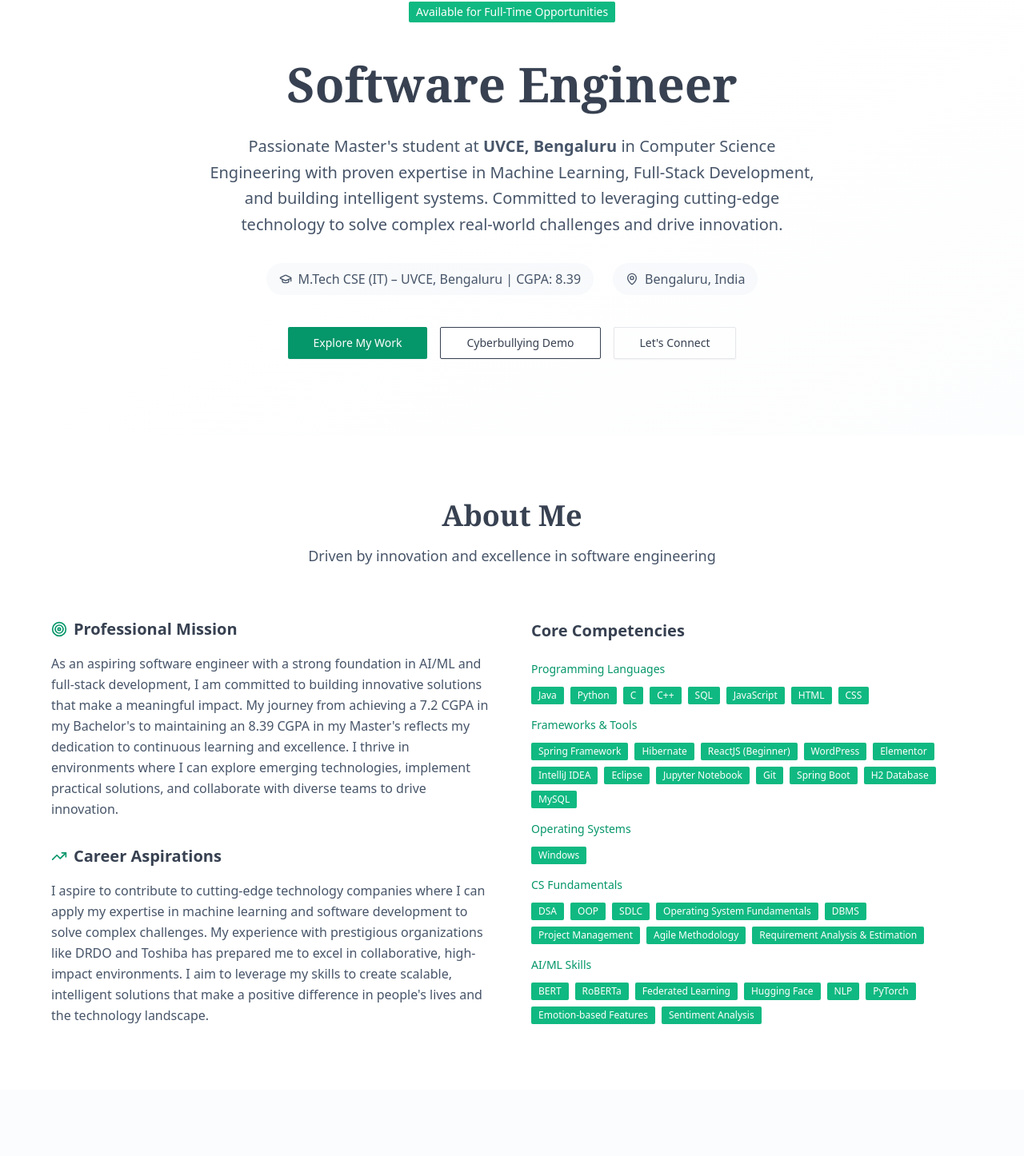
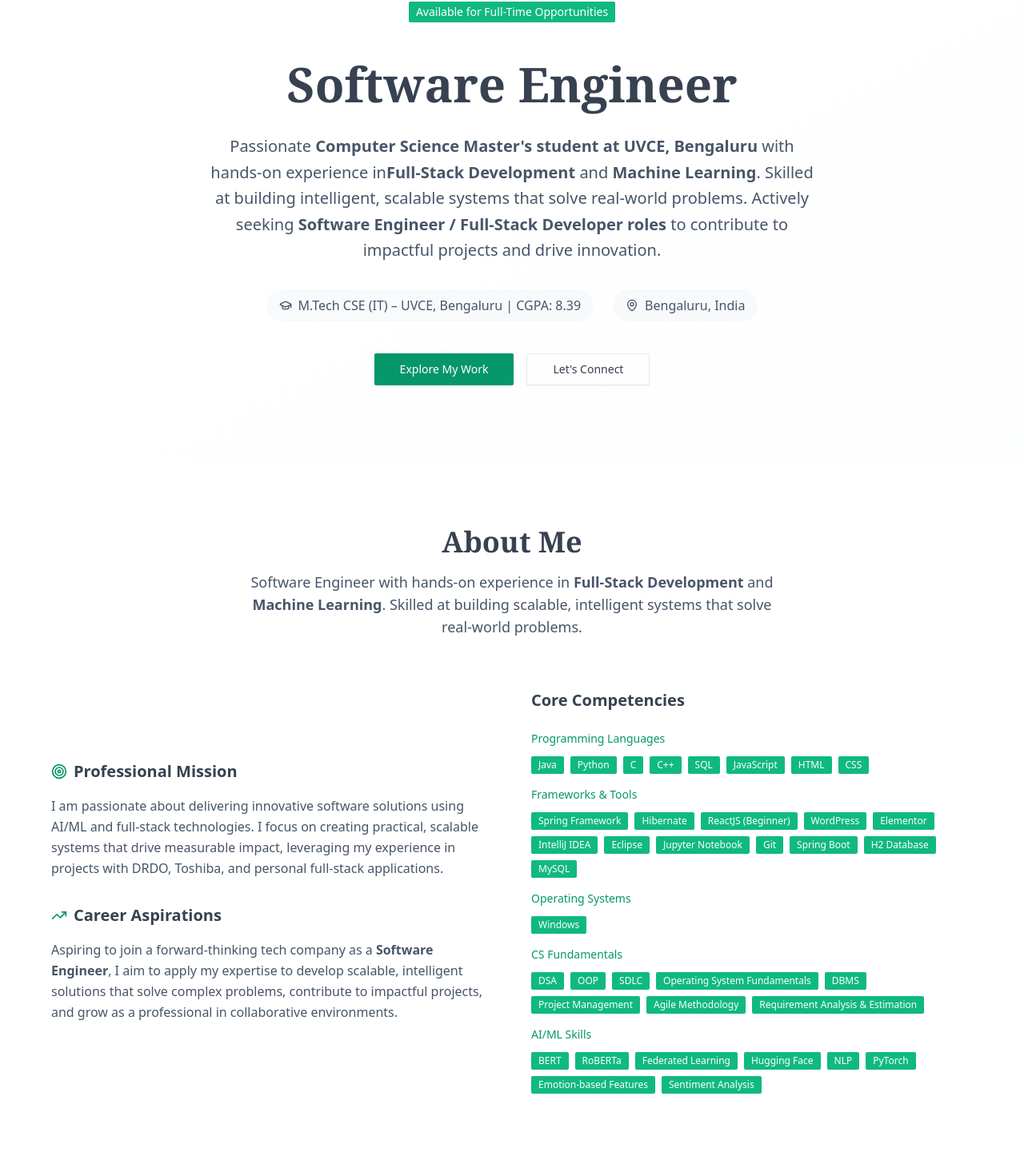
Before and after one commit to Harini410/PortFolio-02, a Next.js app: page / in a window 1280 px wide. Shown: the part 279-1725 px from the top of the page at 80% size. Built offline with nearby package versions, Linux system fonts and the light colour scheme; a web font is replaced by a local one.

Commit message:
Update page.tsx

```diff
--- a/app/page.tsx
+++ b/app/page.tsx
@@ -70,10 +70,11 @@ export default function Portfolio() {
       Software Engineer
     </h2>
     <p className="text-xl text-muted-foreground mb-8 max-w-3xl mx-auto leading-relaxed">
-      Passionate Master's student at <strong>UVCE, Bengaluru</strong> in Computer Science Engineering with proven expertise in Machine Learning,
-      Full-Stack Development, and building intelligent systems. Committed to leveraging cutting-edge technology to
-      solve complex real-world challenges and drive innovation.
-    </p>
+  Passionate <strong>Computer Science Master's student at UVCE, Bengaluru</strong> with hands-on experience in
+  <strong>Full-Stack Development</strong> and <strong>Machine Learning</strong>. Skilled at building intelligent, scalable systems that solve real-world problems.
+  Actively seeking <strong>Software Engineer / Full-Stack Developer roles</strong> to contribute to impactful projects and drive innovation.
+</p>
+
     <div className="flex items-center justify-center gap-6 mb-10 flex-wrap">
       <div className="flex items-center gap-2 text-muted-foreground bg-card/50 px-4 py-2 rounded-full">
         <GraduationCap className="h-4 w-4" />
@@ -89,11 +90,7 @@ export default function Portfolio() {
     <a href="#projects">Explore My Work</a>
   </Button>
 
-  <Button size="lg" variant="outline" asChild className="px-8 border-foreground text-foreground">
-    <a href="https://cyberbullying-detection-eta.vercel.app/" target="_blank" rel="noopener noreferrer">
-      Cyberbullying Demo
-    </a>
-  </Button>
+
 
   <Button size="lg" variant="outline" asChild className="px-8 bg-transparent">
     <a href="#contact">Let's Connect</a>
@@ -109,7 +106,7 @@ export default function Portfolio() {
     <div className="text-center mb-16">
       <h3 className="text-4xl font-bold font-serif mb-4">About Me</h3>
       <p className="text-lg text-muted-foreground max-w-2xl mx-auto">
-        Driven by innovation and excellence in software engineering
+        Software Engineer with hands-on experience in <strong>Full-Stack Development</strong> and <strong>Machine Learning</strong>. Skilled at building scalable, intelligent systems that solve real-world problems.
       </p>
     </div>
 
@@ -122,11 +119,9 @@ export default function Portfolio() {
             Professional Mission
           </h4>
           <p className="text-muted-foreground leading-relaxed">
-            As an aspiring software engineer with a strong foundation in AI/ML and full-stack development, I am
-            committed to building innovative solutions that make a meaningful impact. My journey from achieving a
-            7.2 CGPA in my Bachelor's to maintaining an 8.39 CGPA in my Master's reflects my dedication to
-            continuous learning and excellence. I thrive in environments where I can explore emerging technologies,
-            implement practical solutions, and collaborate with diverse teams to drive innovation.
+            I am passionate about delivering innovative software solutions using AI/ML and full-stack technologies.
+            I focus on creating practical, scalable systems that drive measurable impact, leveraging my experience in
+            projects with DRDO, Toshiba, and personal full-stack applications.
           </p>
         </div>
         <div>
@@ -135,14 +130,13 @@ export default function Portfolio() {
             Career Aspirations
           </h4>
           <p className="text-muted-foreground leading-relaxed">
-            I aspire to contribute to cutting-edge technology companies where I can apply my expertise in machine
-            learning and software development to solve complex challenges. My experience with prestigious
-            organizations like DRDO and Toshiba has prepared me to excel in collaborative, high-impact
-            environments. I aim to leverage my skills to create scalable, intelligent solutions that make a positive
-            difference in people's lives and the technology landscape.
+            Aspiring to join a forward-thinking tech company as a <strong>Software Engineer</strong>, I aim to apply my expertise
+            to develop scalable, intelligent solutions that solve complex problems, contribute to impactful projects, and
+            grow as a professional in collaborative environments.
           </p>
         </div>
       </div>
+
 
       {/* Right Side: Core Competencies */}
       <div className="flex flex-col justify-center">
```
